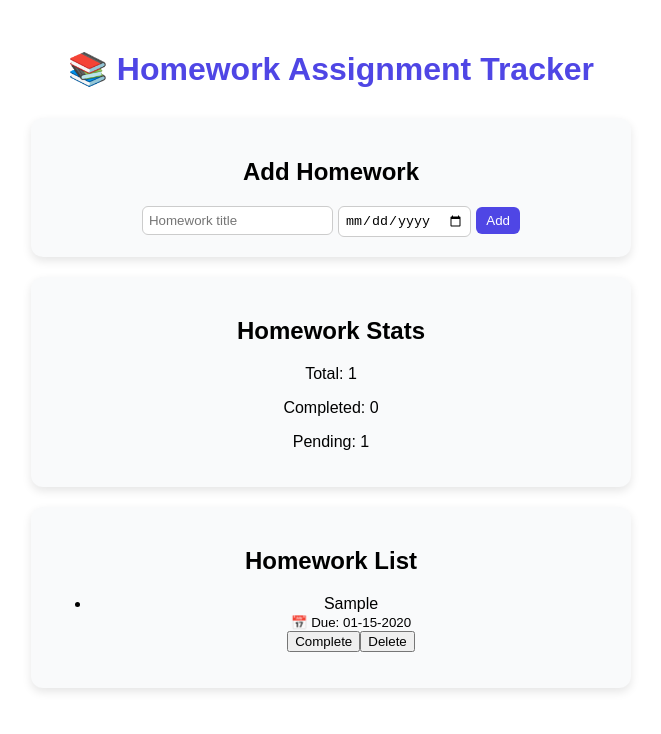
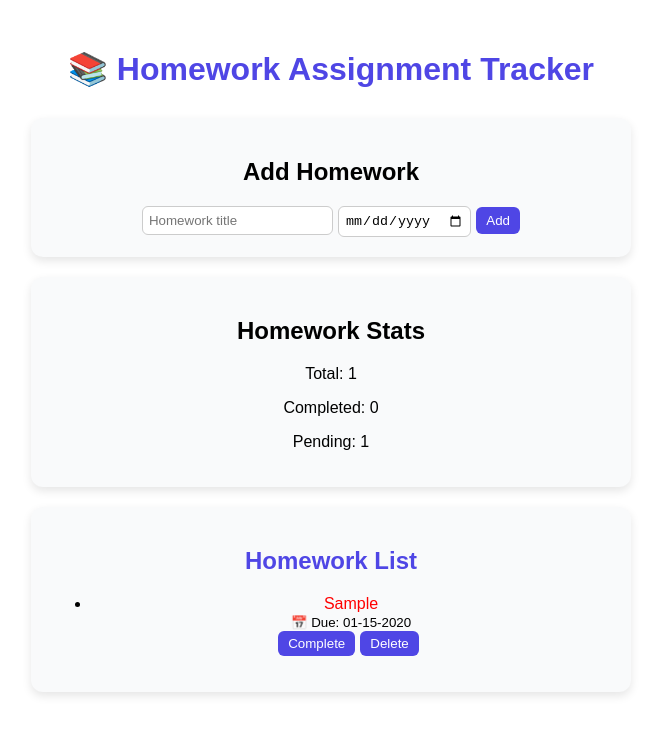
Before and after one commit to JEDl956/homework-tracker-JEDl, a Vue app: page / in a window 1280 px wide. Both pictures are taken after typing "Sample", "2020-01-15" into the empty fields and a click on the button "Add". Shown: the top 734 px of the page, without its empty margins (309-970 px from the left). Built offline with nearby package versions, Linux system fonts and the light colour scheme.

Commit message:
Improve assignment list with overdue highlight and UI enhancements

```diff
--- a/src/components/AssignmentList.vue
+++ b/src/components/AssignmentList.vue
@@ -8,21 +8,26 @@ const store = useAssignmentStore()
   <div>
     <h2>Homework List</h2>
 
-    <p v-if="store.assignments.length === 0">No homework added yet.</p>
+    <p v-if="store.assignments.length === 0">
+      📭 No homework added yet.
+    </p>
 
     <ul>
       <li v-for="assignment in store.assignments" :key="assignment.id">
 
         <span :style="{
           textDecoration: assignment.completed ? 'line-through' : 'none',
-          color: assignment.completed ? 'gray' : 'black'
+          color: assignment.completed
+            ? 'gray'
+            : (assignment.dueDate && new Date(assignment.dueDate) < new Date()
+                ? 'red'
+                : 'black')
         }">
           {{ assignment.title }}
         </span>
 
         <br />
 
-        <!-- ✅ Formatted Due Date MM-DD-YYYY -->
         <small v-if="assignment.dueDate">
           📅 Due: {{
             new Date(assignment.dueDate).toLocaleDateString('en-US', {
@@ -35,8 +40,16 @@ const store = useAssignmentStore()
 
         <br />
 
-        <button @click="store.toggleComplete(assignment.id)">Complete</button>
-        <button @click="store.deleteAssignment(assignment.id)">Delete</button>
+        <button
+          @click="store.toggleComplete(assignment.id)"
+          :disabled="assignment.completed"
+        >
+          Complete
+        </button>
+
+        <button @click="store.deleteAssignment(assignment.id)">
+          Delete
+        </button>
 
       </li>
     </ul>
@@ -45,6 +58,29 @@ const store = useAssignmentStore()
 
 <style scoped>
 li {
-  margin-bottom: 12px;
+  margin-bottom: 14px;
+}
+
+h2 {
+  color: #4f46e5;
+}
+
+button {
+  margin-right: 5px;
+  padding: 5px 10px;
+  border: none;
+  background-color: #4f46e5;
+  color: white;
+  border-radius: 6px;
+  cursor: pointer;
+}
+
+button:disabled {
+  background-color: gray;
+  cursor: not-allowed;
+}
+
+button:hover:not(:disabled) {
+  background-color: #3730a3;
 }
 </style>
```
